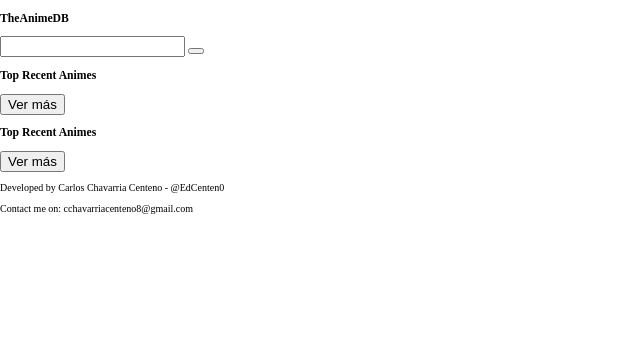
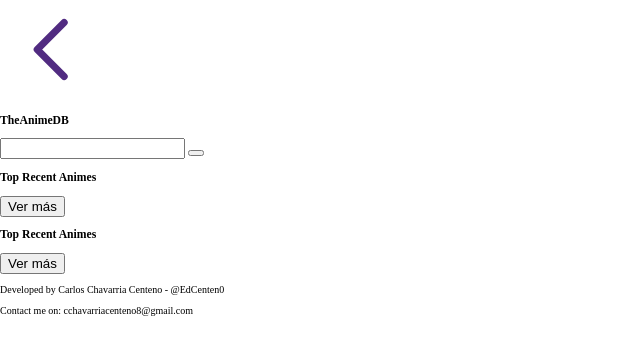
Before and after one commit to EdCenten0/TheAnimeDB, a website: page index.html in a window 1280 px wide. Shown: the whole page, without its empty margins (0-640 px from the left). Drawn offline with Linux system fonts and the light colour scheme.

Commit message:
Return Arrow

```diff
--- a/index.html
+++ b/index.html
@@ -8,6 +8,7 @@
   </head>
   <body>
     <header class="header--principal">
+      <img src="./src/imgs/return-arrow.svg" alt="return-arrow" width="100px" />
       <section>
         <div>
           <h3 class="header--title">TheAnimeDB</h3>
--- a/src/sass/main.scss
+++ b/src/sass/main.scss
@@ -28,3 +28,7 @@
 .inactive{
     display: none;
 }
+
+.header--principal{
+
+}
```
Also changed, not shown: src/imgs/return-arrow.svg (added).
